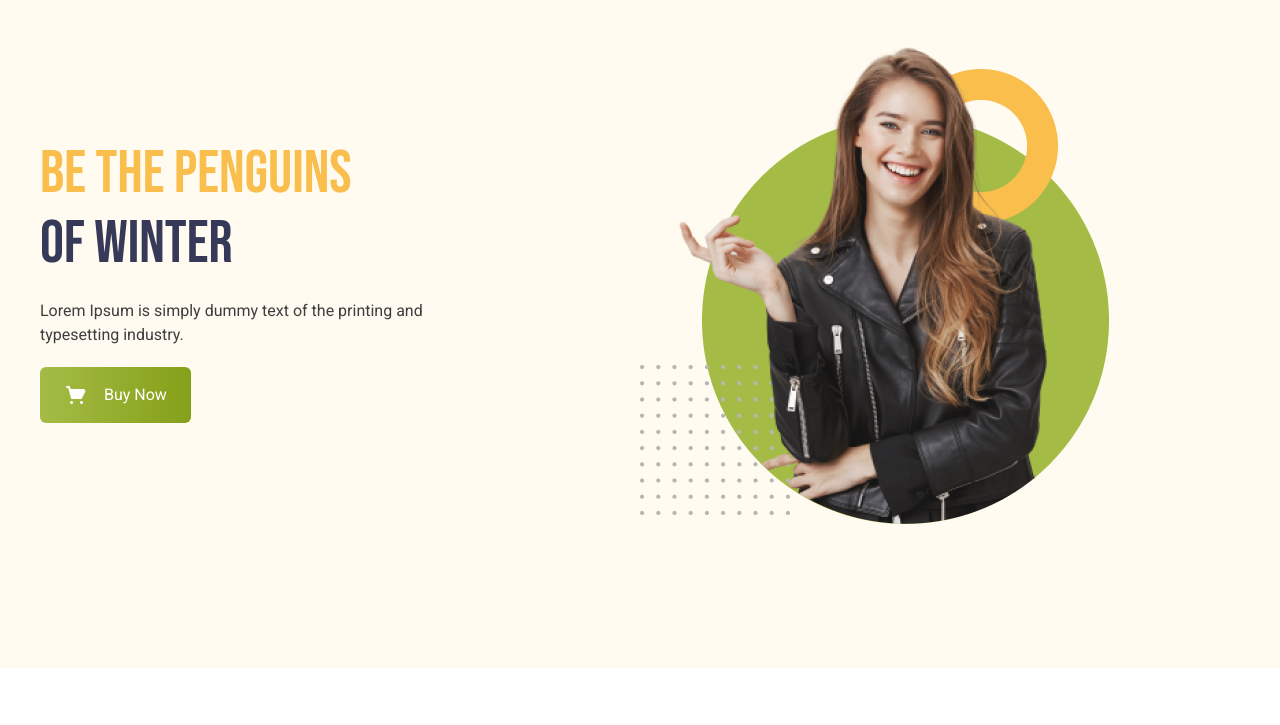
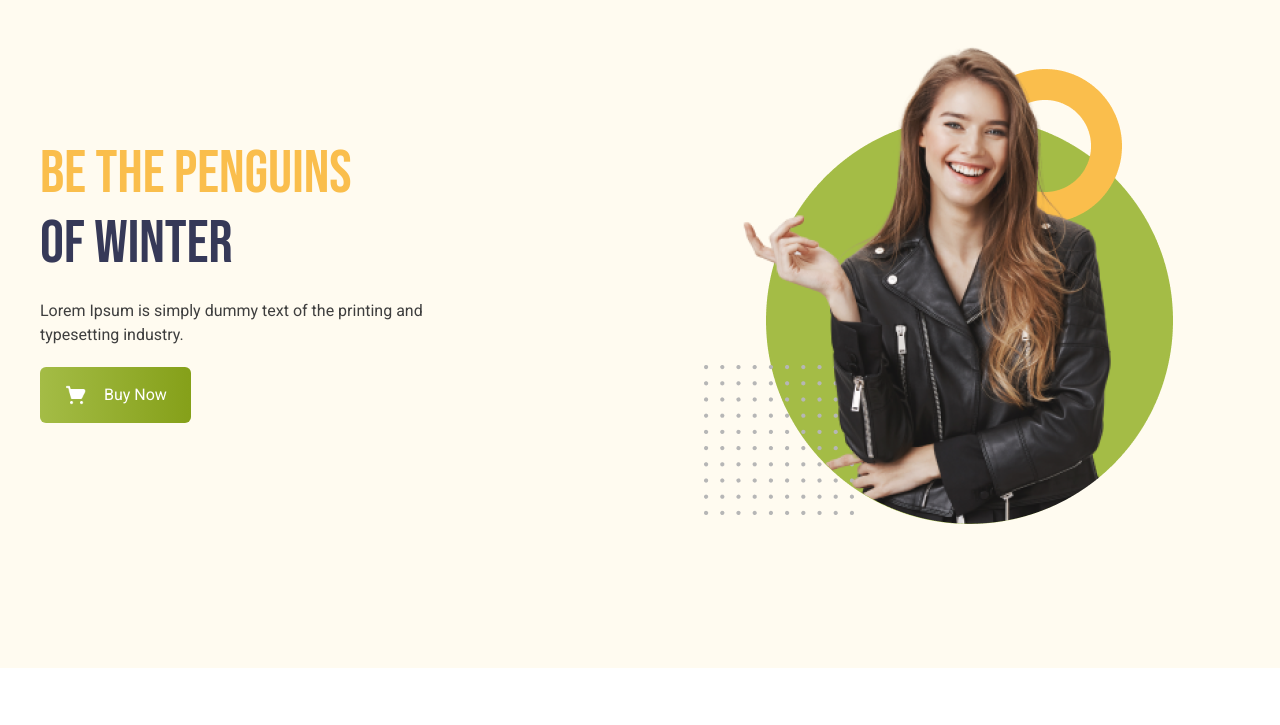
Before and after one commit to ShahinAlomShuvo/PenguinFashion, a plain HTML site: page index.html in a window 1280 px wide. Shown: the part 75-800 px from the top of the page. Drawn offline with nearby package versions, Linux system fonts and the light colour scheme.

Commit message:
updated banner style

```diff
--- a/index.html
+++ b/index.html
@@ -56,7 +56,7 @@
               Buy Now
             </button>
           </div>
-          <div class="max-w-full px-10 md:pr-32">
+          <div class="max-w-full px-10 md:px-16">
             <img src="./images/model.png" alt="" />
           </div>
         </div>
```
